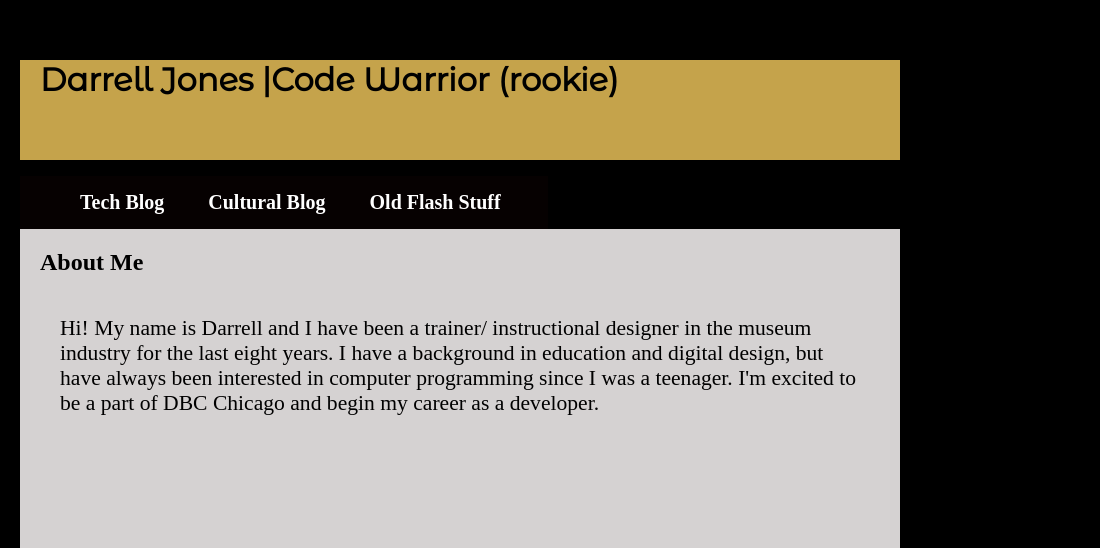
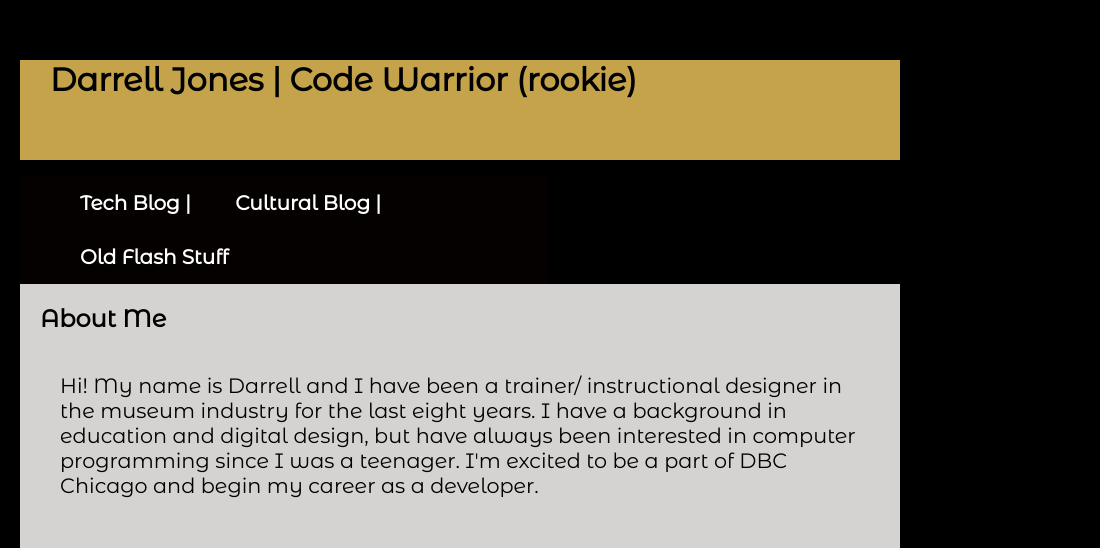
Before and after one commit to darrelljones13/darrelljones13.github.io, a plain HTML site: page index.html in a window 1280 px wide. Shown: the top 548 px of the page, 180-1280 px from the left. Drawn offline with Linux system fonts and the light colour scheme.

Commit message:
index changes

```diff
--- a/homestyle.css
+++ b/homestyle.css
@@ -5,15 +5,16 @@ header{
 	font-family: 'Montserrat Alternates', sans-serif;
 	background-color: black;
 	margin-top: 60;
-	/* border-radius: 10px; */
-	/* margin-right: 200; */
 }
 
 header #name{
 	background-color: rgb(197, 163, 75);
 	width: 100%;
 	height: 100px;
-	/* margin-bottom: -16px; */
+}
+
+header span{
+	position: static;
 }
 header #title{
 	background-color: black;
@@ -34,16 +35,16 @@ header img {
   top: 2em;
 }
 header h1{
-	margin:20;
+	margin:30;
 }
 nav{
 	background-color: rgba(15, 3, 3, 0.45);
 	width: 60%;
-	font-family: 'Poiret+One';
+	font-family: 'Montserrat Alternates', sans-serif;
 }
-nav ul{list-style: none;}
+nav ul{list-style: none;font-family: 'Montserrat Alternates', sans-serif;}
 
-nav ul li{display: inline-block;}
+nav ul li{display: inline-block;font-family: 'Montserrat Alternates', sans-serif;}
 
 nav ul li a{
 	font-size: 15px;
@@ -53,11 +54,11 @@ nav ul li a{
 	color: white;
 	font-weight: 700;
 	text-decoration: none;
-	font-family: 'Poiret+One';
+	font-family: 'Montserrat Alternates', sans-serif;
 	font-size: 1.25em;
 }
 body{
-	font-family: 'Poiret+One';
+	font-family: 'Montserrat Alternates', sans-serif;
 	background-color: rgb(213, 210, 210);
 
 	margin-left: 200;
@@ -77,5 +78,5 @@ body{
 
 #container p{
 	margin:40;
-	font-size: 1.35em;
+	font-size: 1.3em;
 }
--- a/index.html
+++ b/index.html
@@ -8,11 +8,11 @@
 	</head>
 	<header>
 		<img src="http://darrelljones13.github.io/djtext.jpg"></div>
-		<div id = "name"><h1><span>Darrell Jones |Code Warrior (rookie)</h1></span></div>
+		<div id = "name"><h1><span>Darrell Jones | Code Warrior (rookie)</h1></span></div>
 			<nav>
 				<ul>
-					<li><a href="http://darrelljones13.github.io/unit1_projects/week1_technical_blog.html" target="_blank">Tech Blog</a></li>
-					<li><a href="http://darrelljones13.github.io/unit1_projects/week1_cultural_blog.html" target="_blank">Cultural Blog</a></li>
+					<li><a href="http://darrelljones13.github.io/unit1_projects/week1_technical_blog.html" target="_blank">Tech Blog | </a></li>
+					<li><a href="http://darrelljones13.github.io/unit1_projects/week1_cultural_blog.html" target="_blank">Cultural Blog | </a></li>
 					<li><a href="http://www.cyrus-designs.com/chairs" target="_blank">Old Flash Stuff</a></li>
 				</ul>
 			</nav>
```
